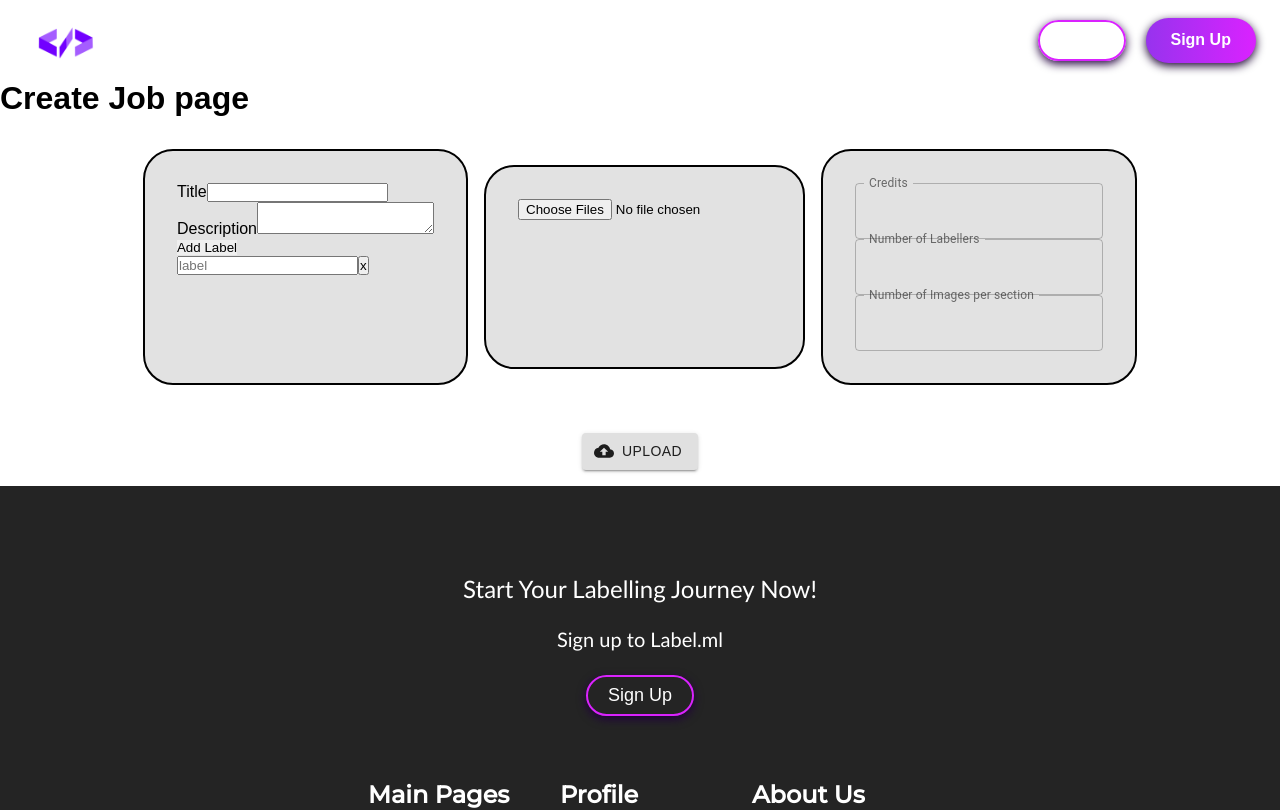
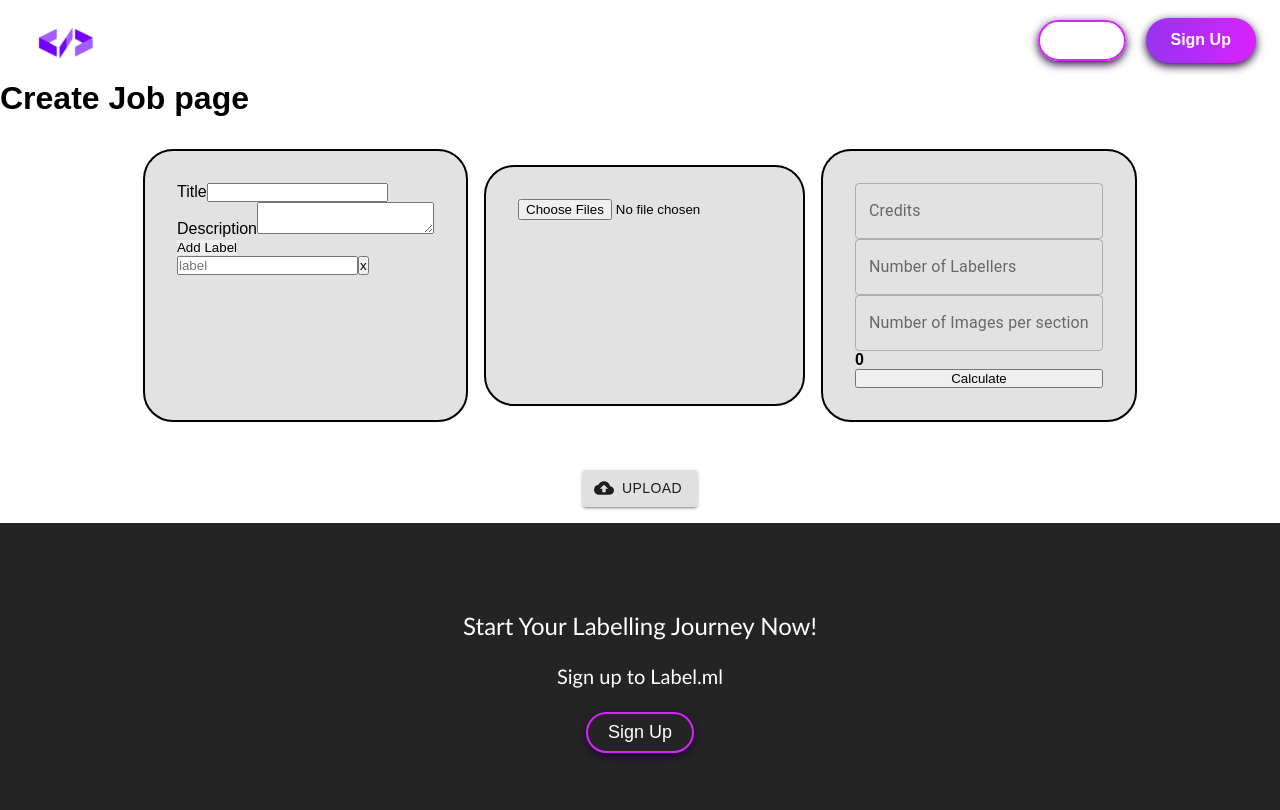
Before and after one commit to faisal2754/Web-Data-Labelling-v2, a React (Create React App) app: page /create-job in a window 1280 px wide. Shown: the top 810 px of the page. Built offline with nearby package versions, Linux system fonts and the light colour scheme.

Commit message:
calculations for total credits

```diff
--- a/src/Components/CreateJobForm.jsx
+++ b/src/Components/CreateJobForm.jsx
@@ -1,4 +1,4 @@
-import { useState } from 'react'
+import { useState ,useEffect} from 'react'
 import React from 'react'
 import ImageList from '@material-ui/core/ImageList'
 import ImageListItem from '@material-ui/core/ImageListItem'
@@ -12,18 +12,33 @@ const CreateJob = () => {
    const [title, setTitle] = useState('')
    const [description, setDescription] = useState('')
    const [labels, setLabels] = useState([{}])
+   const [currentTotal, setCurrentTotal] = useState(0)
+   // const [clear, setClear] = useState(false)
 
-   // const [itemData, setitemData] = useState({
-   //    itemData: {
-   //       img: '',
-   //       altName: ''
-   //    }
+   useEffect(() => {
+      document.querySelector('#totalCredits').value = 0
+   }, [])
+
+   // useEffect(() => {
+   //    if (clear) document.querySelector('#totalCredits').value = ''
    // })
 
-   // const handleImg = (e) => {
-   //    if (e.target.files) {
-   //       itemData.map((image) => {})
-   //    }
+   const Calculate = (e) => {
+      e.preventDefault()
+      let currentCredits = document.querySelector('#credits').value
+      let currentLabellers = document.querySelector('#numLabellers').value
+      if (currentCredits == 0) return
+      let newTotal = currentCredits*currentLabellers
+      setCurrentTotal(newTotal);
+      // print(newTotal)
+   }
+
+   // const Clear = (e) => {
+   //    e.preventDefault()
+   //    console.log('sum:', currentTotal)
+   //    document.querySelector('form').reset()
+   //    setClear(true)
+   //    setCurrentTotal(0)
    // }
 
    return (
@@ -58,7 +73,7 @@ const CreateJob = () => {
 
                   <div className="labelSection">
                      <button
-                     className="labelButton"
+                        className="labelButton"
                         type="button"
                         onClick={() => {
                            setLabels((currentLabels) => [
@@ -131,32 +146,29 @@ const CreateJob = () => {
 
                <div className="credit-section">
                   <TextField
-                     id="filled-number"
+                     id="credits"
                      label="Credits"
                      type="number"
-                     InputLabelProps={{
-                        shrink: true
-                     }}
+                     // onChange={Calculate}
                      variant="outlined"
                   />
                   <TextField
-                     id="filled-number"
+                     id="numLabellers"
                      label="Number of Labellers"
                      type="number"
-                     InputLabelProps={{
-                        shrink: true
-                     }}
+                     // onChange={Calculate}
                      variant="outlined"
                   />
                   <TextField
-                     id="filled-number"
+                     id="imgPerSection"
                      label="Number of Images per section"
                      type="number"
-                     InputLabelProps={{
-                        shrink: true
-                     }}
+                     // onChange={Calculate}
                      variant="outlined"
                   />
+                  <h4 id="totalCredits">{currentTotal}</h4>
+                  <button onClick={Calculate}>Calculate</button>
+
                </div>
             </div>
             <div className="submitSection">
```
